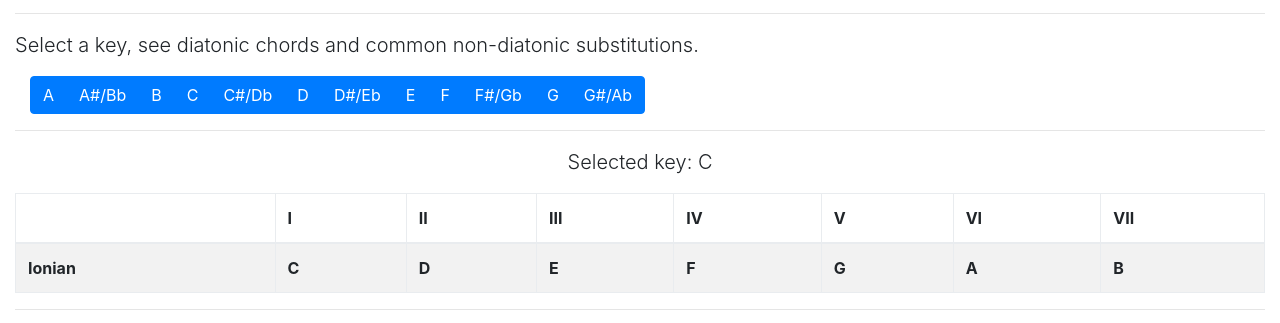
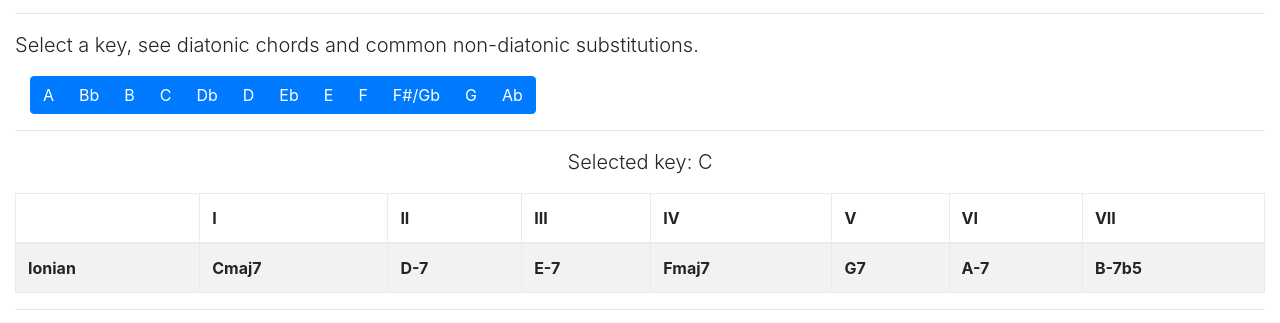
Before and after one commit to jstrassburg/chord-theory, a plain HTML site: page index.html in a window 1280 px wide. Shown: the part 70-393 px from the top of the page. Drawn offline with nearby package versions, Linux system fonts and the light colour scheme.

Commit message:
circle of fifths fixes, re-deploy

```diff
--- a/app.js
+++ b/app.js
@@ -1,22 +1,25 @@
 angular.module('app', [])
 
 .controller('ChordTheory', function($scope){
-    $scope.allKeys = ['A', 'A#/Bb', 'B', 'C', 'C#/Db', 'D', 'D#/Eb', 'E', 'F', 'F#/Gb', 'G', 'G#/Ab'];
+    $scope.allKeys = ['A', 'Bb', 'B', 'C', 'Db', 'D', 'Eb', 'E', 'F', 'F#/Gb', 'G', 'Ab'];
     $scope.keyIndex = 3;
 
     $scope.updateKey = function(keyIndex) {
         $scope.keyIndex = keyIndex;
     };
 
-    $scope.ionian = function(){
+    $scope.scale = function(steps, decorators){
         var scale = [];
         var index = $scope.keyIndex;
-        steps = [0,2,2,1,2,2,2];
 
         for (degree = 0 ; degree < steps.length ; degree++){
             index += steps[degree];
-            scale[degree] = $scope.allKeys[index % 12]
+            scale[degree] = $scope.allKeys[index % 12] + decorators[degree]
         }
         return scale;
     };
+
+    $scope.ionian = function(){
+        return $scope.scale([0,2,2,1,2,2,2], ['maj7', '-7', '-7', 'maj7', '7', '-7', '-7b5']);
+    }
 });
--- a/index.html
+++ b/index.html
@@ -18,17 +18,17 @@
 
         <div class="container-fluid btn-group">
             <button class="btn btn-primary" type="button" btn-radio="0" ng-click="updateKey(0)">A</button>
-            <button class="btn btn-primary" type="button" btn-radio="1" ng-click="updateKey(1)">A#/Bb</button>
+            <button class="btn btn-primary" type="button" btn-radio="1" ng-click="updateKey(1)">Bb</button>
             <button class="btn btn-primary" type="button" btn-radio="2" ng-click="updateKey(2)">B</button>
-            <button class="btn btn-primary" type="button" btn-radio="3" ng-click="updateKey(3)">C</button>
-            <button class="btn btn-primary" type="button" btn-radio="4" ng-click="updateKey(4)">C#/Db</button>
+            <button class="btn btn-primary" type="button" btn-radio="3" ng-click="updateKey(3)" autofocus="autofocus">C</button>
+            <button class="btn btn-primary" type="button" btn-radio="4" ng-click="updateKey(4)">Db</button>
             <button class="btn btn-primary" type="button" btn-radio="5" ng-click="updateKey(5)">D</button>
-            <button class="btn btn-primary" type="button" btn-radio="6" ng-click="updateKey(6)">D#/Eb</button>
+            <button class="btn btn-primary" type="button" btn-radio="6" ng-click="updateKey(6)">Eb</button>
             <button class="btn btn-primary" type="button" btn-radio="7" ng-click="updateKey(7)">E</button>
             <button class="btn btn-primary" type="button" btn-radio="8" ng-click="updateKey(8)">F</button>
             <button class="btn btn-primary" type="button" btn-radio="9" ng-click="updateKey(9)">F#/Gb</button>
             <button class="btn btn-primary" type="button" btn-radio="10" ng-click="updateKey(10)">G</button>
-            <button class="btn btn-primary" type="button" btn-radio="11" ng-click="updateKey(11)">G#/Ab</button>
+            <button class="btn btn-primary" type="button" btn-radio="11" ng-click="updateKey(11)">Ab</button>
         </div>
 
         <hr/>
```
Also changed, not shown: 2 other files.
